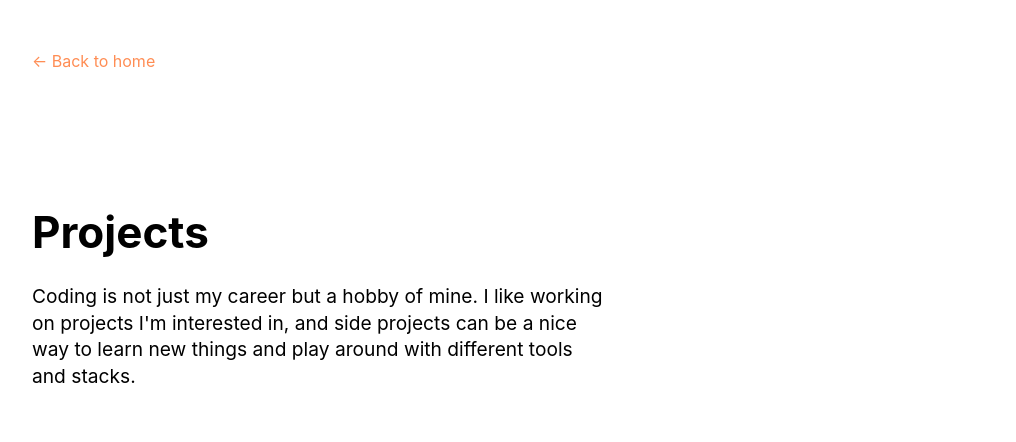
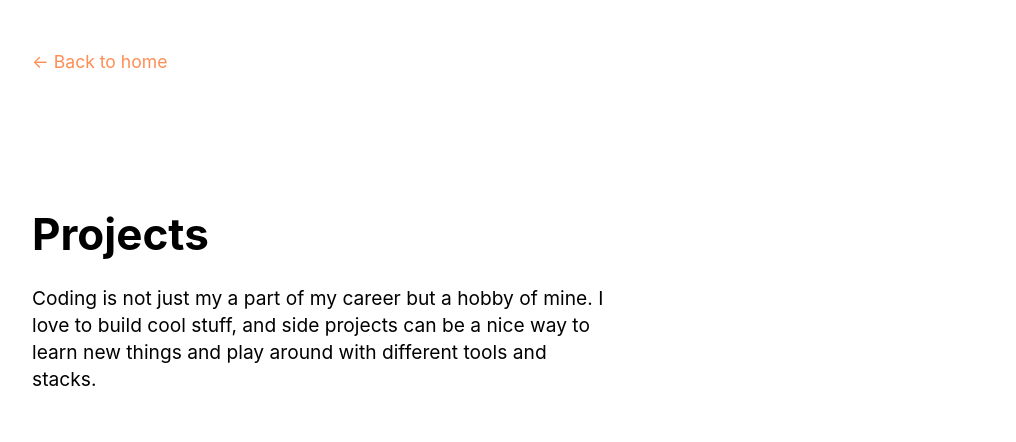
Before and after one commit to alecchendev/alecchendev.github.io, a Next.js app: page /projects in a window 1280 px wide. Shown: the top 442 px of the page, without its empty margins (128-1144 px from the left). Built offline with nearby package versions, Linux system fonts and the light colour scheme.

Commit message:
Touch ups to copy and minor styling, update spotify gif

```diff
--- a/pages/projects.js
+++ b/pages/projects.js
@@ -17,8 +17,8 @@ export default function ProjectsPage({ projectsData }) {
 				Projects
 			</h1>
 			<p className={styles.subheader}>
-				Coding is not just my career but a hobby of mine. I like working
-				on projects I'm interested in, and side projects can be a nice way
+				Coding is not just my a part of my career but a hobby of mine. I love to
+				build cool stuff, and side projects can be a nice way
 				to learn new things and play around with different tools and stacks.
 			</p>
 
--- a/pages/videos.js
+++ b/pages/videos.js
@@ -20,7 +20,7 @@ export default function VideosPage({ videosData }) {
 				I'm a huge movie/tv buff and I've recently began my own
 				journey as a filmmaker. I've had the aspirations to make my
 				own films for a while, and so I'm finally giving it a fair shot.
-				Just trying to enjoy the process and make things I find cool.
+				Just trying to enjoy the process and get better at the craft.
 			</p>
 
 			</div>
--- a/styles/globals.css
+++ b/styles/globals.css
@@ -14,6 +14,7 @@ body {
   margin: 0;
   font-family: -apple-system, BlinkMacSystemFont, Segoe UI, Roboto, Oxygen, Ubuntu,
     Cantarell, Fira Sans, Droid Sans, Helvetica Neue, sans-serif;
+  /* font-family: Open Sans; */
   /* font-weight: 300; */
   /* background-color: black; */
   /* color: white; */
--- a/styles/layout.module.css
+++ b/styles/layout.module.css
@@ -1,7 +1,7 @@
 .container {
 	max-width: 60rem;
 	padding-bottom: 100px;
-	margin: 3rem auto 6rem;
+	margin: 3rem auto 3rem;
 }
 
 .padTop {
@@ -23,6 +23,7 @@
 
 .backToHome {
 	margin: 50px 0 100px;
+	font-size: 1.1rem;
 }
 
 
```
Also changed, not shown: data/videos/untitled1.md (+1 -1 lines), public/images/spotifySocial.png (deleted), 1 other file (tests, documents, lock files or other folders).
